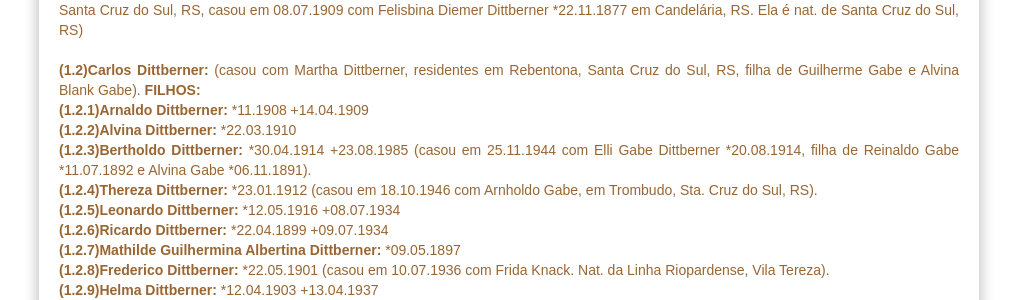
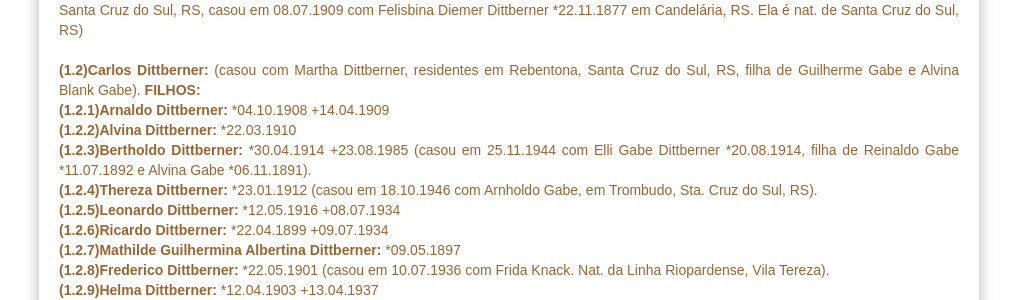
Before and after one commit to claudiovargas1955/claudiovargas1955.github.io, a Jekyll site: the page built from _pages/familia-dittberner.html, in a window 1280 px wide and 900 px high, scrolled down 715 px. Shown: the part 158-458 px from the top of the window, without its empty margins (131-1148 px from the left). Built offline with Jekyll 4.4.1, drawn with Linux system fonts in a browser that asks for light colours; some web fonts are replaced.

Commit message:
Update familia-dittberner.html

```diff
--- a/_pages/familia-dittberner.html
+++ b/_pages/familia-dittberner.html
@@ -124,7 +124,7 @@ dist. de Trombudo, Santa Cruz do Sul, RS, casou em 08.07.1909 com Felisbina Diem
 
 <b>(1.2)Carlos Dittberner: </b> (casou com Martha Dittberner, residentes em Rebentona, Santa Cruz do Sul, RS, filha de Guilherme Gabe e
 Alvina Blank Gabe). <b>FILHOS: </b><br>
-      <b>(1.2.1)Arnaldo Dittberner: </b>*11.1908 +14.04.1909<br>
+      <b>(1.2.1)Arnaldo Dittberner: </b>*04.10.1908 +14.04.1909<br>
       <b>(1.2.2)Alvina Dittberner: </b>*22.03.1910 <br>
       <b>(1.2.3)Bertholdo Dittberner: </b>*30.04.1914 +23.08.1985 (casou em 25.11.1944 com Elli Gabe Dittberner *20.08.1914, filha de
       Reinaldo Gabe *11.07.1892 e Alvina Gabe *06.11.1891). <br>
```
